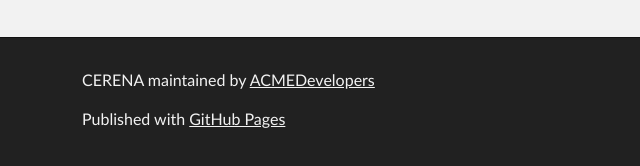
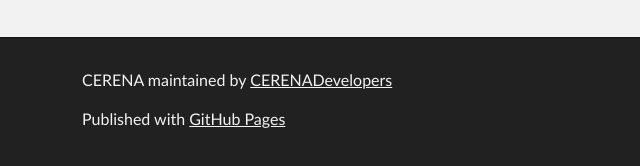
Before and after one commit to CERENADevelopers/CERENA, a plain HTML site: page features.html in a window 1280 px wide. Shown: the part 626-792 px from the top of the page, 238-878 px from the left. Drawn offline with Linux system fonts and the light colour scheme.

Commit message:
Update features.html

```diff
--- a/features.html
+++ b/features.html
@@ -16,14 +16,14 @@
     <!-- HEADER -->
     <div id="header_wrap" class="outer">
         <header class="inner">
-          <a id="forkme_banner" href="https://github.com/ACMEDevelopers/CERENA">View on GitHub</a>
+          <a id="forkme_banner" href="https://github.com/CERENADevelopers/CERENA">View on GitHub</a>
 
           <h1 id="project_title">CERENA</h1>
           <h2 id="project_tagline">A toolbox for the simulation and analysis of stochastic chemical kinetics</h2>
 
             <section id="downloads">
-              <a class="zip_download_link" href="https://github.com/ACMEDevelopers/CERENA/zipball/master">Download this project as a .zip file</a>
-              <a class="tar_download_link" href="https://github.com/ACMEDevelopers/CERENA/tarball/master">Download this project as a tar.gz file</a>
+              <a class="zip_download_link" href="https://github.com/CERENADevelopers/CERENA/zipball/master">Download this project as a .zip file</a>
+              <a class="tar_download_link" href="https://github.com/CERENADevelopers/CERENA/tarball/master">Download this project as a tar.gz file</a>
             </section>
         </header>
     </div>
@@ -54,7 +54,7 @@
     <!-- FOOTER  -->
     <div id="footer_wrap" class="outer">
       <footer class="inner">
-        <p class="copyright">CERENA maintained by <a href="https://github.com/ACMEDevelopers/">ACMEDevelopers</a></p>
+        <p class="copyright">CERENA maintained by <a href="https://github.com/CERENADevelopers/">CERENADevelopers</a></p>
         <p>Published with <a href="https://pages.github.com">GitHub Pages</a></p>
       </footer>
     </div>
```
